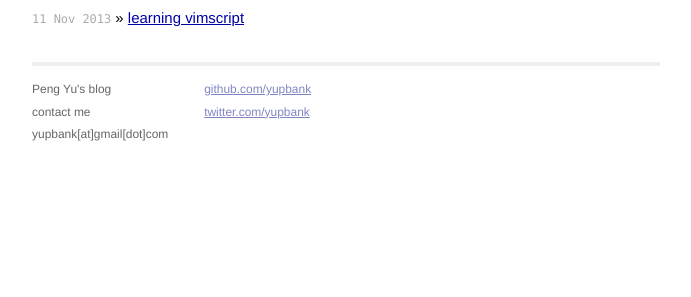
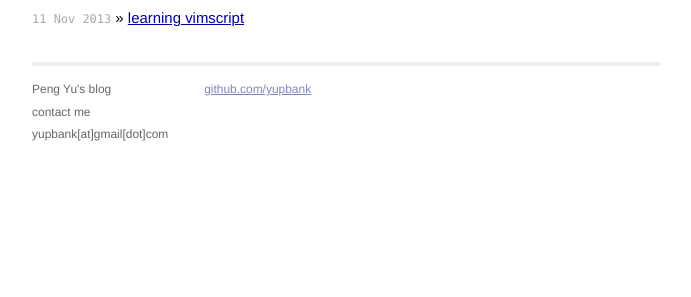
Before and after one commit to yupbank/yupbank.github.io, a Jekyll site: the page built from index.html, in a window 1280 px wide. Shown: the part 401-698 px from the top of the page, without its empty margins (294-985 px from the left). Built offline with Jekyll 4.4.1, drawn with Linux system fonts in a browser that asks for light colours.

Commit message:
fix stolean twitter

```diff
--- a/404.html
+++ b/404.html
@@ -105,7 +105,6 @@
                     I'm also on
                     <a href="https://bitbucket.org/yupbank/">Bitbucket</a>,
                     <a href="https://github.com/yupbank/">GitHub</a>,
-                    <a href="https://twitter.com/badmotherfuck/">Twitter</a>,
                 </p>
 
                 This Blog is Generated by <a href="http://ringce.com/hyde" title="Generated by">hyde</a> and templated based on <a href="http://stevelosh.com" title="template based on">steve losh</a>
--- a/_layouts/default.html
+++ b/_layouts/default.html
@@ -53,7 +53,6 @@
             <div class="contact">
               <p>
                 <a href="https://github.com/yupbank">github.com/yupbank</a><br />
-                <a href="https://twitter.com/yupbank">twitter.com/yupbank</a><br />
               </p>
             </div>
           </div>
```
Also changed, not shown: 1 other file.
